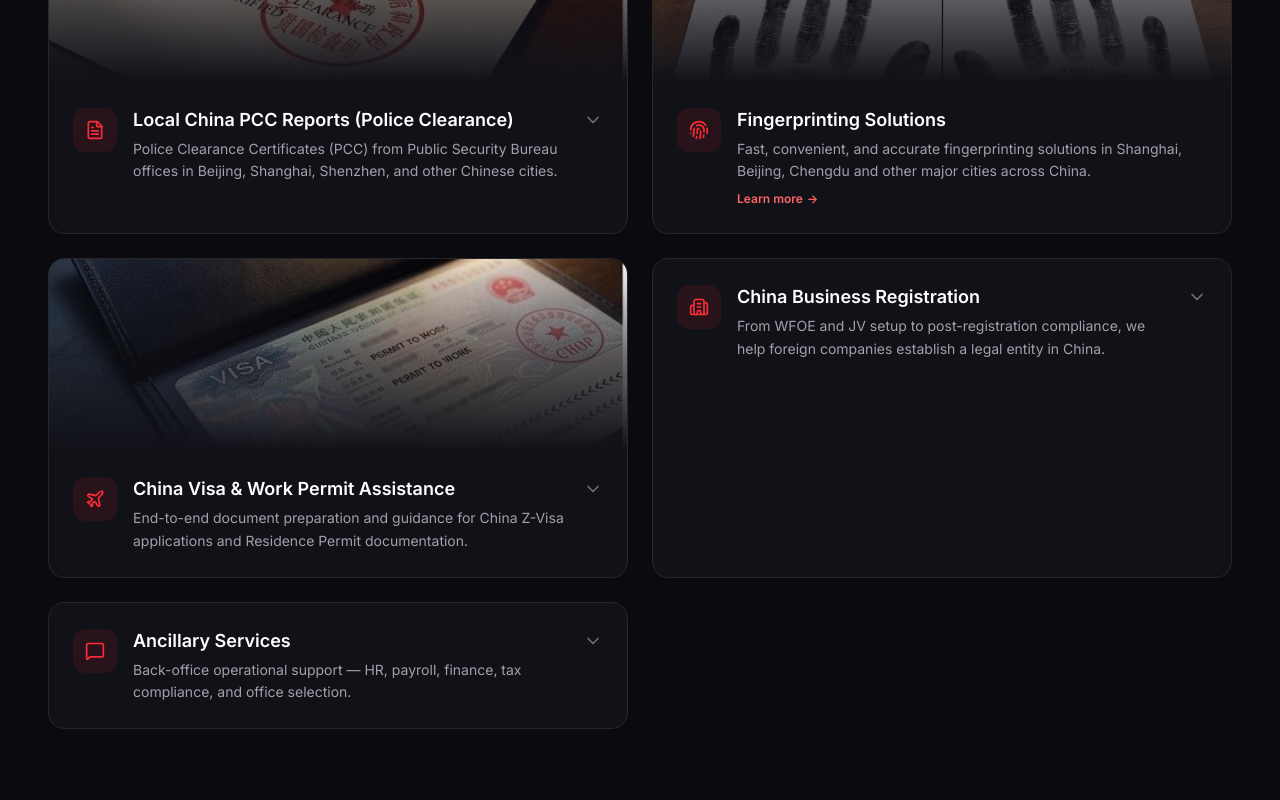
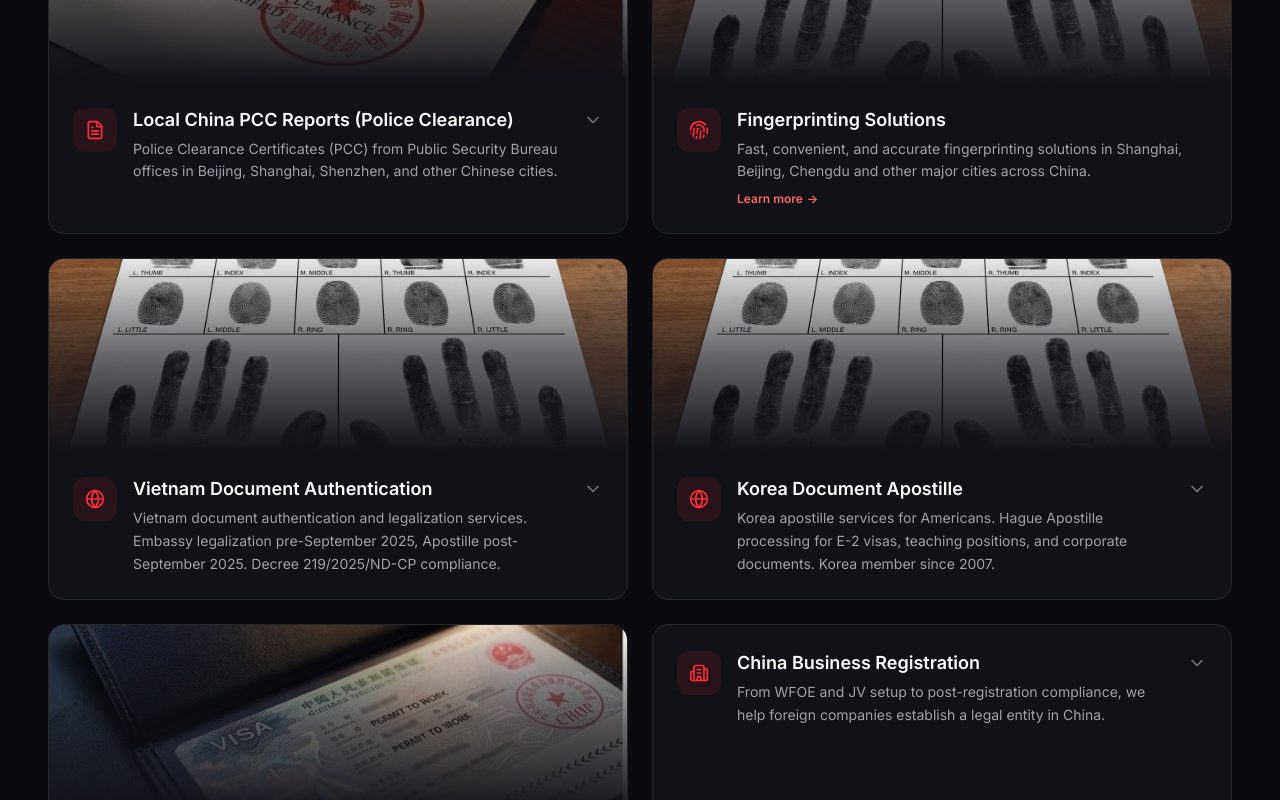
Before and after one commit to scottpiusz-cmyk/hive-digital, a Next.js app: page / in a window 1280 px wide. Shown: the part 2429-3229 px from the top of the page. Built offline with nearby package versions, Linux system fonts and the light colour scheme.

Commit message:
Add Vietnam and Korea country cards to services grid

```diff
--- a/sections/ServicePipeline.tsx
+++ b/sections/ServicePipeline.tsx
@@ -8,6 +8,7 @@ import {
   Stamp,
   FileText,
   Fingerprint,
+  Globe,
   Plane,
   Building2,
   ChevronDown,
@@ -21,6 +22,7 @@ interface Service {
   icon: LucideIcon;
   title: string;
   image?: string;
+  link?: string;
   summary: string;
   details: string[];
 }
@@ -86,6 +88,38 @@ const services: Service[] = [
       "Other cities by appointment — inquire",
       "Digital delivery within 24 hours",
       "Hard copies via secure courier",
+    ],
+  },
+  {
+    id: "vietnam",
+    icon: Globe,
+    title: "Vietnam Document Authentication",
+    image: "/fingerprinting.jpg",
+    link: "/vietnam-authentication/",
+    summary: "Vietnam document authentication and legalization services. Embassy legalization pre-September 2025, Apostille post-September 2025. Decree 219/2025/ND-CP compliance.",
+    details: [
+      "Vietnam Embassy authentication (pre-Sept 2025)",
+      "Hague Apostille (post-Sept 2025)",
+      "Decree 219/2025/ND-CP compliance guidance",
+      "Degrees, teaching certificates, corporate docs",
+      "Notarized Vietnamese translation coordination",
+      "End-to-end processing and delivery",
+    ],
+  },
+  {
+    id: "korea",
+    icon: Globe,
+    title: "Korea Document Apostille",
+    image: "/fingerprinting.jpg",
+    link: "/korea-apostille/",
+    summary: "Korea apostille services for Americans. Hague Apostille processing for E-2 visas, teaching positions, and corporate documents. Korea member since 2007.",
+    details: [
+      "Hague Apostille for all Korean-bound documents",
+      "E-2 visa document packages for teachers",
+      "FBI check apostille for Korea immigration",
+      "Degree and certificate apostille",
+      "Korean translation coordination",
+      "State-level and federal apostille processing",
     ],
   },
   {
@@ -159,6 +193,7 @@ export default function ServicePipeline() {
             const Icon = service.icon;
             const isOpen = openId === service.id;
             const isFingerprinting = service.id === "fingerprinting";
+            const hasLink = service.link !== undefined;
             const cardContent = (
               <>
                 {service.image && (
@@ -245,10 +280,10 @@ export default function ServicePipeline() {
                 )}
               </>
             );
-            return isFingerprinting ? (
+            return hasLink ? (
               <Link
                 key={service.id}
-                href="/shanghai-fingerprinting/"
+                href={service.link!}
                 className="group bg-hive-surface border border-hive-border rounded-2xl overflow-hidden hover:border-red-500/30 hover:shadow-lg hover:shadow-red-500/10 transition-all duration-300 hover:scale-[1.02] block"
               >
                 {cardContent}
```
